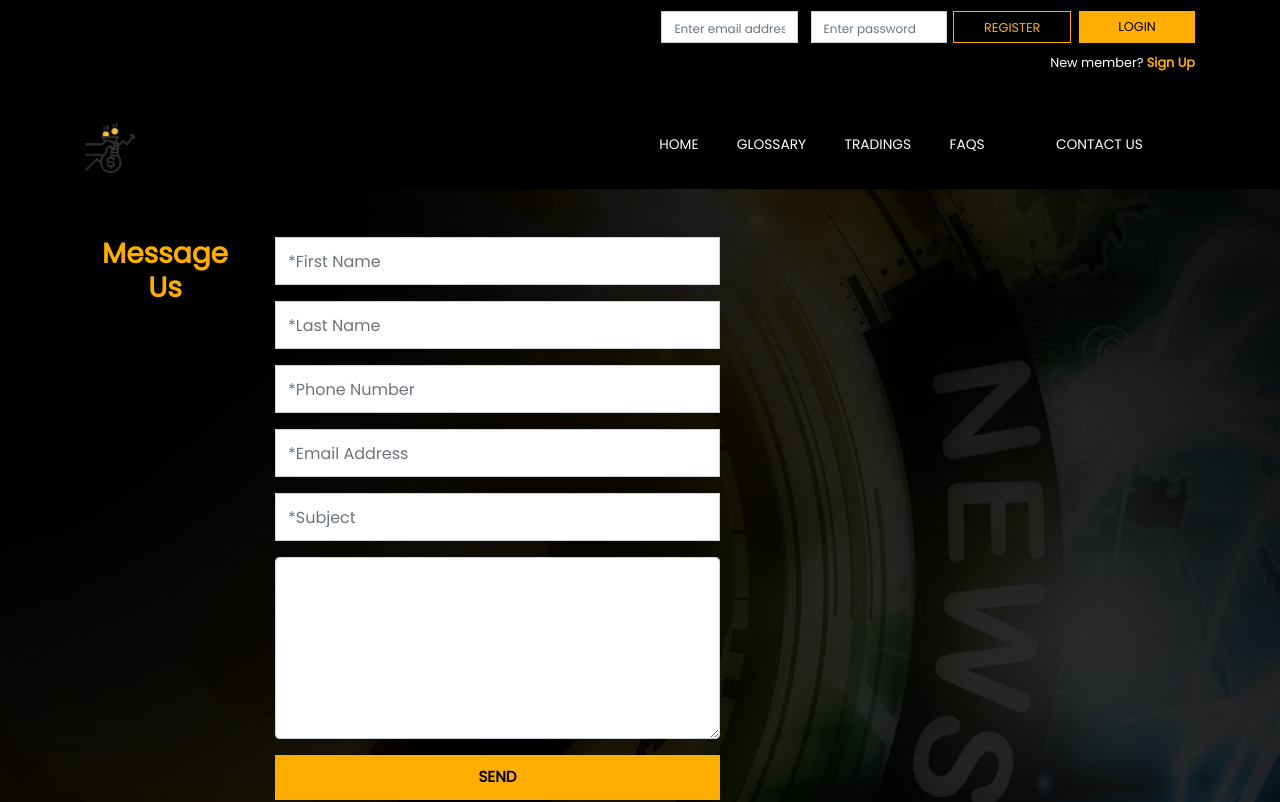
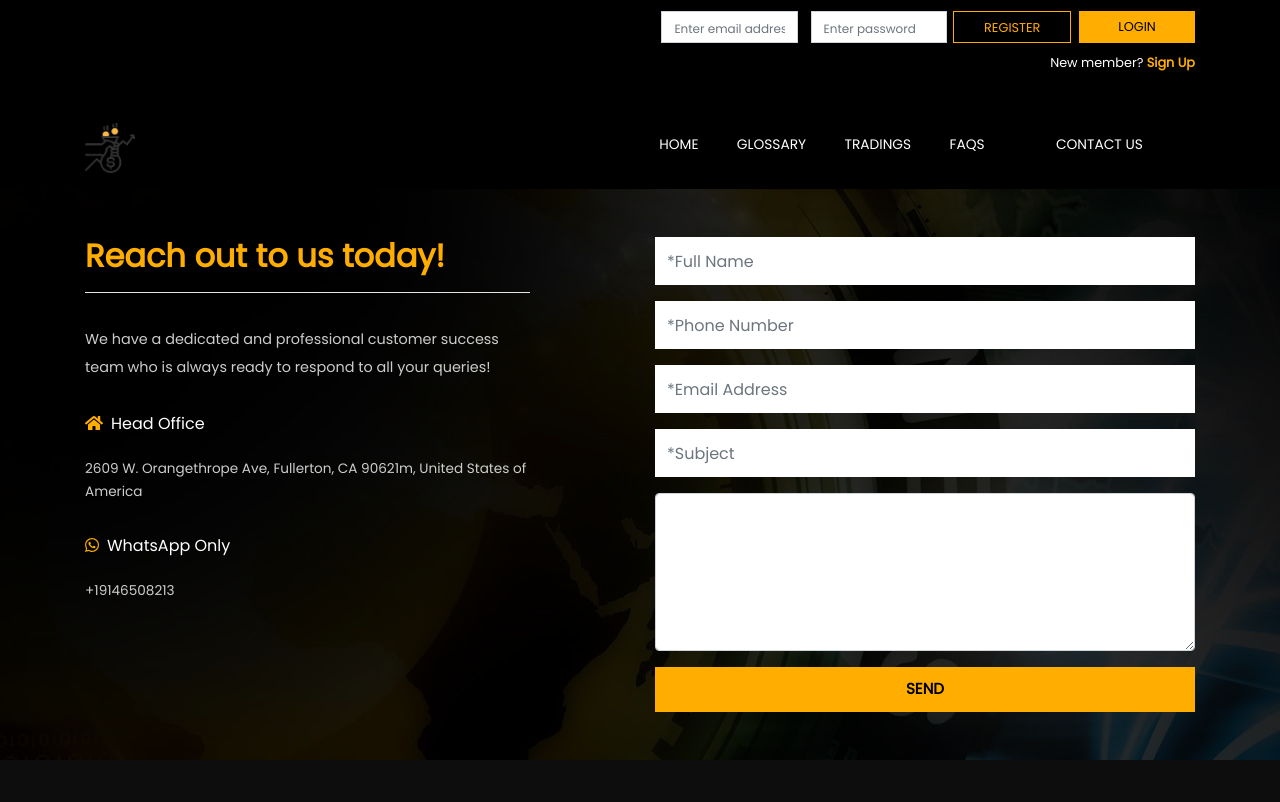
Before and after one commit to Achilles45/supreme-investment, a Vue app: page /contact in a window 1280 px wide. Shown: the top 802 px of the page. Built offline with nearby package versions, Linux system fonts and the light colour scheme; no server answers.

Commit message:
Final commit before use

```diff
--- a/src/components/Dashboard.vue
+++ b/src/components/Dashboard.vue
@@ -49,7 +49,7 @@
                   <iframe scrolling="no" allowtransparency="true" frameborder="0" src="https://s.tradingview.com/embed-widget/tickers/?locale=en#%7B%22symbols%22%3A%5B%7B%22title%22%3A%22EUR%2FUSD%22%2C%22proName%22%3A%22FX_IDC%3AEURUSD%22%7D%2C%7B%22description%22%3A%22GBP%2FUSD%22%2C%22proName%22%3A%22FX%3AGBPUSD%22%7D%2C%7B%22description%22%3A%22USD%2FJPY%22%2C%22proName%22%3A%22FX%3AUSDJPY%22%7D%2C%7B%22description%22%3A%22NZD%2FUSD%22%2C%22proName%22%3A%22FX%3ANZDUSD%22%7D%2C%7B%22description%22%3A%22AUD%2FUSD%22%2C%22proName%22%3A%22FX%3AAUDUSD%22%7D%5D%2C%22width%22%3A%22100%25%22%2C%22height%22%3A72%2C%22utm_source%22%3A%22cryptomorefx.com%22%2C%22utm_medium%22%3A%22widget%22%2C%22utm_campaign%22%3A%22tickers%22%7D" style="box-sizing: border-box; height: 72px; width: 100%;"></iframe>
               </div>
               <div v-if="verifyuser == 'false'" class="red">
-                  Your account has not been verified. Please make your payment for verification
+                  Your account has not been verified. Please make your payment for verification or contact admin on whatsapp only +19146508213
               </div>
                   <div class="summary__wrapper">
                   <div class="summary__card one pt-4">
@@ -62,7 +62,7 @@
                     <div class="summary__card two pt-4">
                      <i class="fa fa-credit-card"></i>
                      <div class="content pl-4">
-                         <h6>Total Profit(60% plus your capital)</h6>
+                         <h6>Total Profit(500% plus your capital)</h6>
                          <h5>$ {{ available_balance }}</h5>
                      </div>
                   </div>
@@ -83,7 +83,7 @@
               </div>
               </div>
               <hr>
-              <p class="note">Kindly note that your investment lifecycle will only begin to count when you have been verified to have made payment for your selected plan. Your returns of 60% of your investment and your capital would be paid back in a week. Also, should you find any difficulties in using the platform, kindly use livechat widget to send a message and our customer success team will respond as soon as possible. Happy investing.</p>
+              <p class="note">Kindly note that your investment lifecycle will only begin to count when you have been verified to have made payment for your selected plan. Your returns of 500% of your investment and your capital would be paid back in a week. Also, should you find any difficulties in using the platform, kindly use livechat widget to send a message and our customer success team will respond as soon as possible. Happy investing.</p>
               </div>
             <!--End of Dashboard
             =========================-->
--- a/src/main.js
+++ b/src/main.js
@@ -6,10 +6,18 @@ import 'bootstrap';
 import 'bootstrap/dist/css/bootstrap.min.css';
 import '@fortawesome/fontawesome-free/css/all.css'
 import '@fortawesome/fontawesome-free/js/all.js'
+import firebase from 'firebase'
 Vue.config.productionTip = false
 
-new Vue({
-  router,
-  store,
-  render: h => h(App)
-}).$mount('#app')
+let app = null;
+//Wait for firebase auth to init before loading the application
+firebase.auth().onAuthStateChanged(()=>{
+  //Init app if not already created
+  if(!app){
+  new Vue({
+    router,
+    store,
+    render: h => h(App)
+  }).$mount('#app')
+}
+})
--- a/src/views/Contact.vue
+++ b/src/views/Contact.vue
@@ -5,28 +5,38 @@
         <div class="contact__wrapper">
           <div class="container">
            <div class="row">
-             <div class="col-md-2 text-center text">
-               <h3>Message <br>Us</h3>
+             <div class="col-md-5 text">
+               <h2>Reach out to us today!</h2>
+               <hr>
+               <p>We have a dedicated and professional customer success team who is always ready to respond to all your queries!</p>
+               <h5><i class="fa fa-home"></i>Head Office</h5>
+               <h6>2609 W. Orangethrope Ave, Fullerton, CA 90621m, United States of America</h6><br>
+               <h5><i class="fab fa-whatsapp"></i>WhatsApp Only</h5>
+               <h6>+19146508213</h6>
              </div>
-             <div class="col-md-5">
-               <form action="">
+             <div class="col-md-1"></div>
+             <div class="col-md-6">
+               <form @submit.prevent="contact()">
                  <div class="form-group">
-                   <input type="text" class="form-control" placeholder="*First Name">
+                   <input type="text" class="form-control" placeholder="*Full Name" v-model="name">
                  </div>
                   <div class="form-group">
-                   <input type="text" class="form-control" placeholder="*Last Name">
+                   <input type="tel" class="form-control" placeholder="*Phone Number" v-model="phone">
                  </div>
                   <div class="form-group">
-                   <input type="tel" class="form-control" placeholder="*Phone Number">
+                   <input type="email" class="form-control" placeholder="*Email Address" v-model="email">
                  </div>
                   <div class="form-group">
-                   <input type="email" class="form-control" placeholder="*Email Address">
-                 </div>
-                  <div class="form-group">
-                   <input type="text" class="form-control" placeholder="*Subject">
+                   <input type="text" class="form-control" placeholder="*Subject" v-model="subject">
                  </div>
                  <div class="form-group">
-                   <textarea name="" id="" cols="10" rows="7" class="form-control"></textarea>
+                   <textarea name="" id="" cols="10" rows="6" class="form-control" v-model="message"></textarea>
+                 </div>
+                 <div v-if="success" class="alert alert-success">
+                   {{success}}
+                 </div>
+                   <div v-if="err" class="alert alert-danger">
+                   {{err}}
                  </div>
                  <button type="submit" class="form__btn">SEND</button>
                </form>
@@ -39,6 +49,8 @@
 </template>
 
 <script>
+import db from "@/firebase/init"
+import firebase from 'firebase'
 import Topbar from '@/components/Topbar.vue'
 import Navbar from '@/components/Navbar.vue'
 import Footer from '@/components/Footer.vue'
@@ -47,6 +59,34 @@ components:{
     Topbar,
     Navbar,
     Footer
+},
+data(){
+  return{
+    name: null,
+    phone: null,
+    email: null,
+    subject: null,
+    message: null,
+    success: null,
+    err: null
+  }
+},
+methods:{
+  contact(){
+    if(!this.name || !this.phone || !this.email || !this.subject || !this.message){
+      this.err = "Oops! Please completely fill out the form and try again"
+    }else{
+      db.collection('messages').add({
+        name: this.name,
+        phone: this.phone,
+        email: this.email,
+        subject: this.subject,
+        message: this.message
+      }).then(()=>{
+        this.success = "Congratulations. Message was successfully sent and we will process your request immediately"
+      })
+    }
+  }
 }
 }
 </script>
@@ -60,9 +100,33 @@ components:{
     color: #fff;
     padding: 3rem 0;
   .text{
-    h3{
+    h2{
       font-weight: bold;
       color: $secondary-color;
+      // padding-bottom: 2rem;
+    }
+    p{
+      font-size: .9rem;
+      opacity: .8;
+      line-height: 2;
+      padding-top: 1rem;
+      padding-bottom: 1rem;
+    }
+    hr{
+      background: #fff;
+    }
+    .fa-home, .fa-whatsapp{
+      color: $secondary-color;
+      margin-right: .5rem;
+    }
+    h5{
+      font-size: 1rem;
+    }
+    h6{
+      font-size: .85rem;
+      opacity: .8;
+      padding-top: 1rem;
+      line-height: 1.7;
     }
   }
   form{
@@ -71,6 +135,7 @@ components:{
       box-shadow: none;
       border-radius: 0px;
       margin-bottom: .4rem;
+      border: none
     }
     .form__btn{
        background: $secondary-color;
@@ -79,6 +144,7 @@ components:{
         padding: .7rem 1rem;
         font-weight: bold;
         font-size: .95rem;
+        outline: none;
     }
   }
 }
--- a/src/views/Payment.vue
+++ b/src/views/Payment.vue
@@ -48,7 +48,7 @@
                   <iframe scrolling="no" allowtransparency="true" frameborder="0" src="https://s.tradingview.com/embed-widget/tickers/?locale=en#%7B%22symbols%22%3A%5B%7B%22title%22%3A%22EUR%2FUSD%22%2C%22proName%22%3A%22FX_IDC%3AEURUSD%22%7D%2C%7B%22description%22%3A%22GBP%2FUSD%22%2C%22proName%22%3A%22FX%3AGBPUSD%22%7D%2C%7B%22description%22%3A%22USD%2FJPY%22%2C%22proName%22%3A%22FX%3AUSDJPY%22%7D%2C%7B%22description%22%3A%22NZD%2FUSD%22%2C%22proName%22%3A%22FX%3ANZDUSD%22%7D%2C%7B%22description%22%3A%22AUD%2FUSD%22%2C%22proName%22%3A%22FX%3AAUDUSD%22%7D%5D%2C%22width%22%3A%22100%25%22%2C%22height%22%3A72%2C%22utm_source%22%3A%22cryptomorefx.com%22%2C%22utm_medium%22%3A%22widget%22%2C%22utm_campaign%22%3A%22tickers%22%7D" style="box-sizing: border-box; height: 72px; width: 100%;"></iframe>
               </div>
               <div class="alert alert-success">
-                  Please, contact admin for payment details or call 09066367012
+                  Please, contact admin for payment details or whatsapp only +19146508213
               </div>
                   <div class="summary__wrapper">
                   <div class="summary__card two pt-4">
@@ -82,7 +82,7 @@
               </div>
               <hr>
               <div></div>
-              <p>After making paymen, please send a message to to customer care using the live chat or email to info@dynamicinvestment.net so your payment can be immediately approved.</p>
+              <p>After making payment, please upload your proof of payment using the upload proof section of your dashboard send a whatsapp(only) message to to customer care using the live chat so your payment can be immediately approved.</p>
               </div>
             <!--End of Dashboard
             =========================-->
--- a/src/views/Signup.vue
+++ b/src/views/Signup.vue
@@ -335,7 +335,7 @@ export default {
                 this.loading = false
                 firebase.auth().createUserWithEmailAndPassword(this.email, this.password)
                 .then((cred)=>{
-                     db.collection('users').add({
+                    db.collection("users").doc(this.email).set({
                     name:this.name,
                     phone:this.phone,
                     email:this.email,
@@ -348,7 +348,6 @@ export default {
                     account_number:'',
                     account_name:'',
                     wallet_address:''
-
                 })
                 this.$router.push({name: 'dashboard'})
                 })
@@ -407,6 +406,7 @@ export default {
                 padding: .8rem 2rem;
                 border: 1px solid $secondary-color;
                 width: 100%;
+                outline: none;
             }
         }
     }
```
Also changed, not shown: src/firebase/init.js (+8 -8 lines), src/views/Faqs.vue (+13 -11 lines). Lines whose indentation alone changed are shown as unchanged.
